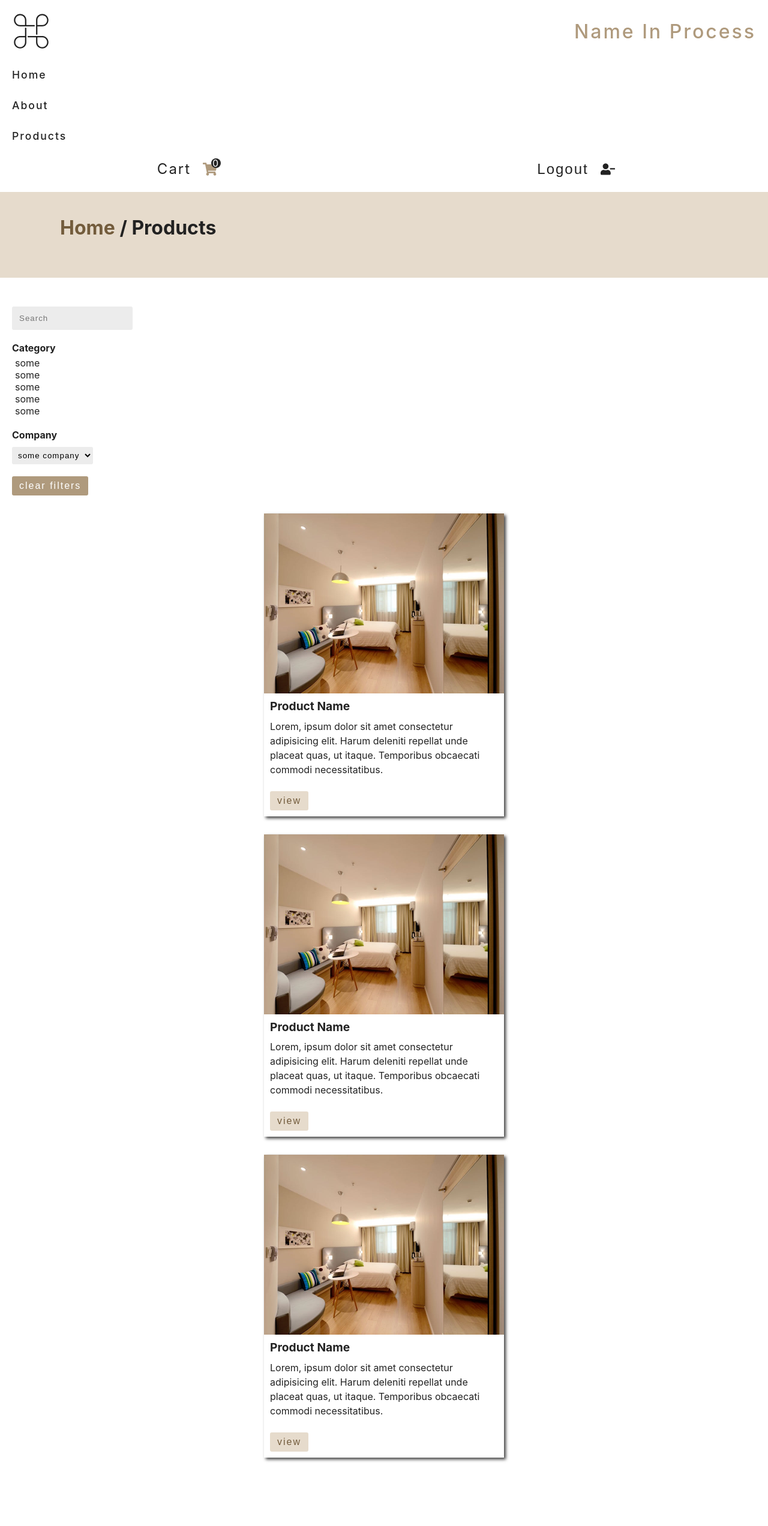
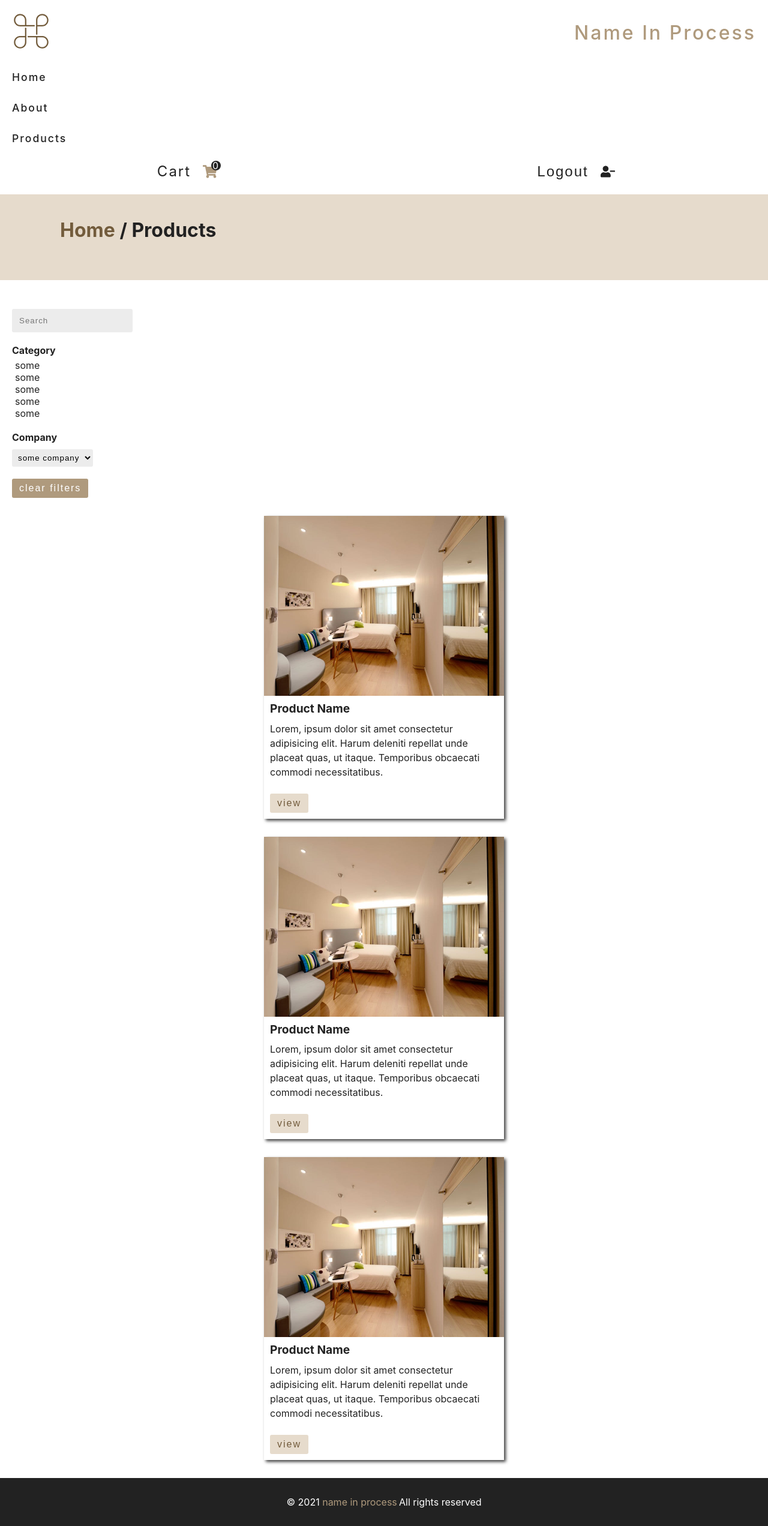
Before and after one commit to Xrenore3/leobit_study_project, a React (Create React App) app: page /products in a window 1280 px wide. Shown: the whole page at 60% size. Before the commit the page ends 2460 px from the top, so only its background shows below. Built offline with nearby package versions, Linux system fonts and the light colour scheme.

Commit message:
add Footer component

```diff
--- /dev/null
+++ b/src/components/Footer.js
@@ -0,0 +1,37 @@
+import React from 'react'
+import styled from 'styled-components'
+import { setColor } from './../utils/styles';
+const Footer = () => {
+  return (
+    <Wrapper>
+      <h5>
+        &copy; {new Date().getFullYear()}
+        <span> name in process</span>
+      </h5>
+      <h5>All rights reserved</h5>
+    </Wrapper>
+  )
+}
+
+const Wrapper = styled.footer`
+  height: 5rem;
+  display: flex;
+  flex-direction: column;
+  justify-content: center;
+  align-items: center;
+  background: ${setColor.mainBlack};
+  text-align: center;
+  span {
+    color: ${setColor.primaryColor};
+  }
+  h5 {
+    color: ${setColor.mainWhite};
+    margin: 0.1rem;
+    font-weight: 400;
+  }
+  @media (min-width: 776px) {
+    flex-direction: row;
+  }
+`
+
+export default Footer
--- a/src/components/Navbar/Navbar.js
+++ b/src/components/Navbar/Navbar.js
@@ -10,7 +10,9 @@ const Navbar = () => {
     return (
         <Wrapper>
             <div className='logo'>
-                <GiBowenKnot className='logoImg' />
+                <Link to='/'>
+                    <GiBowenKnot className='logoImg' />
+                </Link>
                 <span className="logoName">name in process</span>
             </div>
             <ul>
@@ -51,7 +53,6 @@ const Wrapper = styled.nav`
     }
     li a{
         display: block;
-        text-decoration:none;
         color: ${setColor.mainBlack};
         font-size:1.1rem;
         text-transform: capitalize;
@@ -68,7 +69,10 @@ const Wrapper = styled.nav`
     li {
         list-style-type:none;
         margin: 10px;
-
+    }
+    a{
+        text-decoration:none;
+        color: ${setColor.secondPrimaryColor};
 
 
     }
--- a/src/pages/about/About.js
+++ b/src/pages/about/About.js
@@ -3,6 +3,7 @@ import aboutImg from './../../assets/about-img.jpeg'
 import styled from 'styled-components';
 import { setColor } from './../../utils/styles';
 import Banner from './../../components/globals/Banner';
+import Footer from './../../components/Footer';
 
 
 const About = () => {
@@ -19,6 +20,7 @@ const About = () => {
             em molestias pariatur doloribus, saepe dolores sint corrupti
                  voluptatem ratione delectus! Explicabo facere architecto repellat!</p>
         </Wrapper>
+        <Footer/>
     </>
 
     )
--- a/src/pages/home/Home.js
+++ b/src/pages/home/Home.js
@@ -1,10 +1,14 @@
 import React from 'react'
+import Footer from '../../components/Footer'
 
 const Home = () => {
-    return (
+    return (<div>
         <h1>
             Hello from Home
         </h1>
+        <Footer />
+    </div>
+
     )
 }
 export default Home
--- a/src/pages/products/Products.js
+++ b/src/pages/products/Products.js
@@ -2,6 +2,7 @@ import React from 'react'
 import Banner from './../../components/globals/Banner';
 import Filters from './filters/Filters';
 import ProductCards from './product-cards/ProductCardsContainer';
+import Footer from './../../components/Footer';
 
 const Products = () => {
     return (
@@ -9,6 +10,7 @@ const Products = () => {
             <Banner title='products'/>
             <Filters/>
             <ProductCards/>
+            <Footer/>
         </>
     )
 }
--- a/src/pages/products/product-cards/ProductCard.js
+++ b/src/pages/products/product-cards/ProductCard.js
@@ -8,7 +8,7 @@ function ProductCard() {
         <Wrapper>
             <div className="img-container">
                 <img src={productImg} alt='single room' />
-                <div className="price">$999</div>
+                <div className="price">$999 <span></span> </div>
             </div>
             <div className="room-info">
                 <h4>product name</h4>
```
